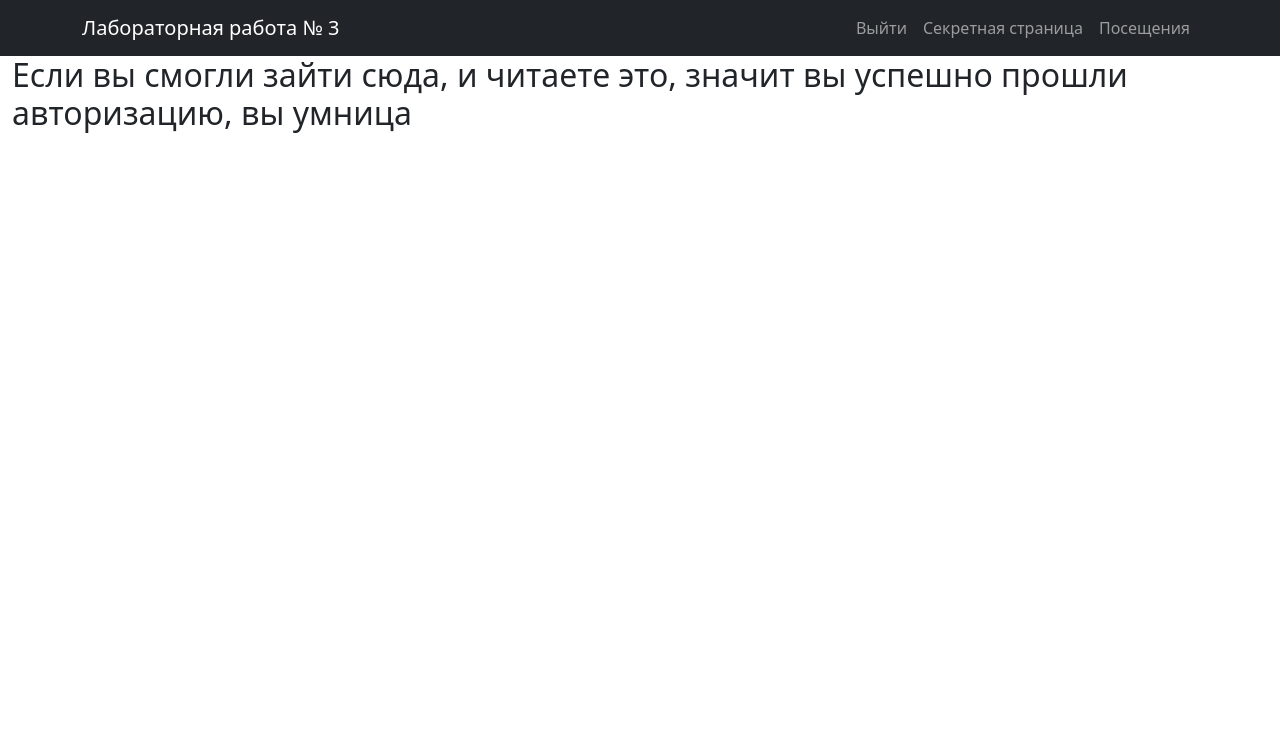
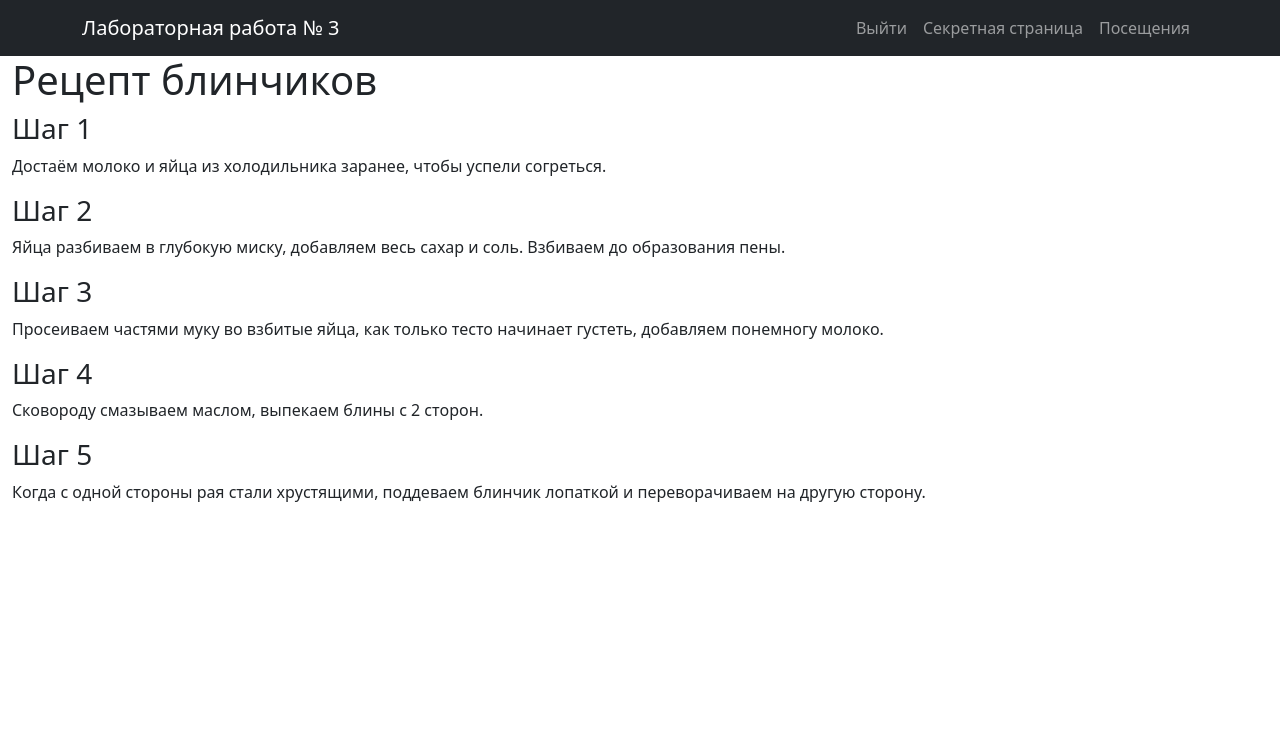
Before and after one commit to MaximKorolyov/Korolev-211-352-web-dev-2023, a Flask app: page /secret_page in a window 1280 px wide. Shown: the top 744 px of the page. Run offline with Flask 2, Linux system fonts and the light colour scheme; a user stored in the database is signed in.

Commit message:
Add files via upload

```diff
--- a/lab3/app/templates/secret_page.html
+++ b/lab3/app/templates/secret_page.html
@@ -1,6 +1,15 @@
 {% extends 'base.html' %}
 
 {% block content %}
-<h2>Если вы смогли зайти сюда, и читаете это, значит вы успешно прошли авторизацию, вы умница</h2>
-
+<h1>Рецепт блинчиков</h1>
+<h3>Шаг 1</h3>
+<p>Достаём молоко и яйца из холодильника заранее, чтобы успели согреться.</p>
+<h3>Шаг 2</h3>
+<p>Яйца разбиваем в глубокую миску, добавляем весь сахар и соль. Взбиваем до образования пены.</p>
+<h3>Шаг 3</h3>
+<p>Просеиваем частями муку во взбитые яйца, как только тесто начинает густеть, добавляем понемногу молоко.</p>
+<h3>Шаг 4</h3>
+<p>Сковороду смазываем маслом, выпекаем блины с 2 сторон.</p>
+<h3>Шаг 5</h3>
+<p>Когда с одной стороны рая стали хрустящими, поддеваем блинчик лопаткой и переворачиваем на другую сторону.</p>
 {% endblock %}
```
Also changed, not shown: lab3/app/templates/base.html (line endings or trailing spaces), lab3/app/templates/index.html (line endings or trailing spaces), lab3/app/templates/login.html (line endings or trailing spaces), lab3/app/templates/visits.html (line endings or trailing spaces).
